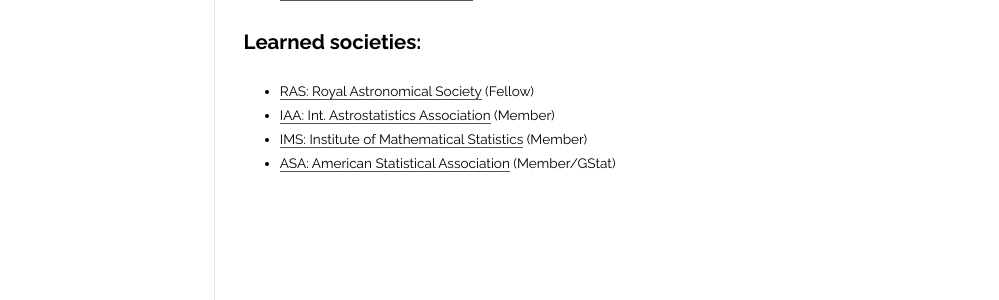
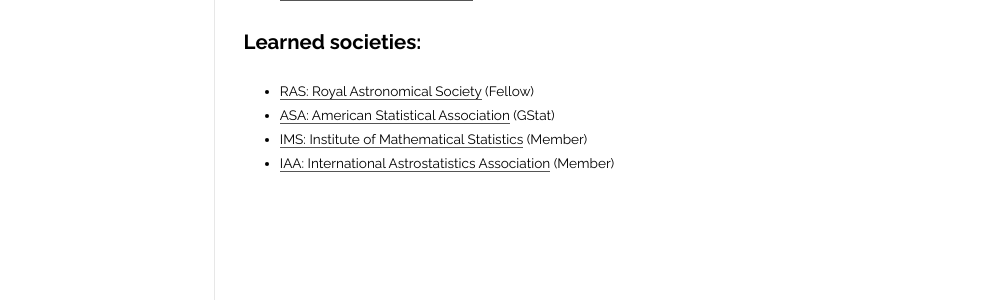
Before and after one commit to moews/moews.github.io, a Jekyll site: the page built from _posts/2017-03-27-about.md, in a window 1280 px wide. Shown: the part 382-682 px from the top of the page, without its empty margins (144-1143 px from the left). Built offline with Jekyll 4.4.1, drawn with Linux system fonts in a browser that asks for light colours.

Commit message:
Update 2017-03-27-about.md

```diff
--- a/_posts/2017-03-27-about.md
+++ b/_posts/2017-03-27-about.md
@@ -18,6 +18,6 @@
 ## Learned societies:
 
 * [RAS: Royal Astronomical Society](https://www.ras.org.uk) (Fellow)
-* [IAA: Int. Astrostatistics Association](http://iaa.mi.oa-brera.inaf.it/IAA/home.html) (Member)
+* [ASA: American Statistical Association](http://www.amstat.org) (GStat)
 * [IMS: Institute of Mathematical Statistics](http://www.imstat.org) (Member)
-* [ASA: American Statistical Association](http://www.amstat.org) (Member/GStat)
+* [IAA: International Astrostatistics Association](http://iaa.mi.oa-brera.inaf.it/IAA/home.html) (Member)
```
